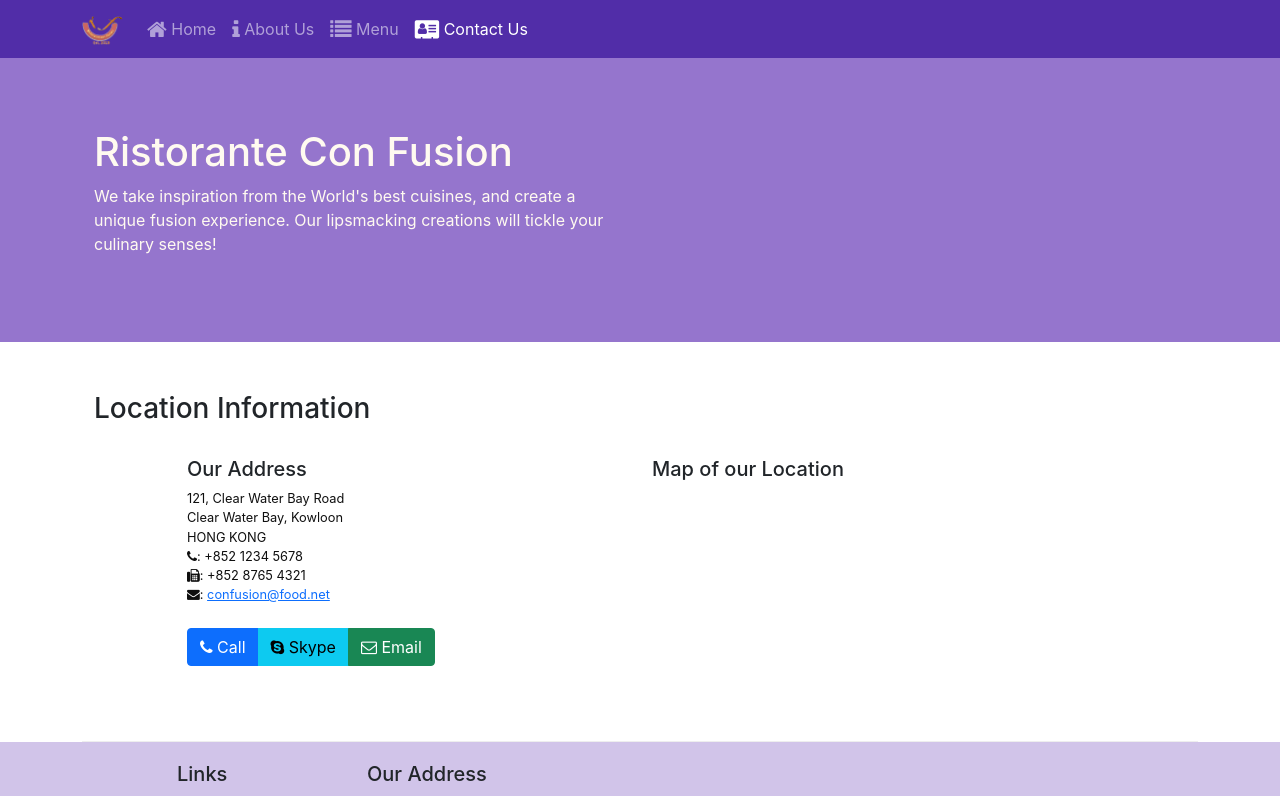
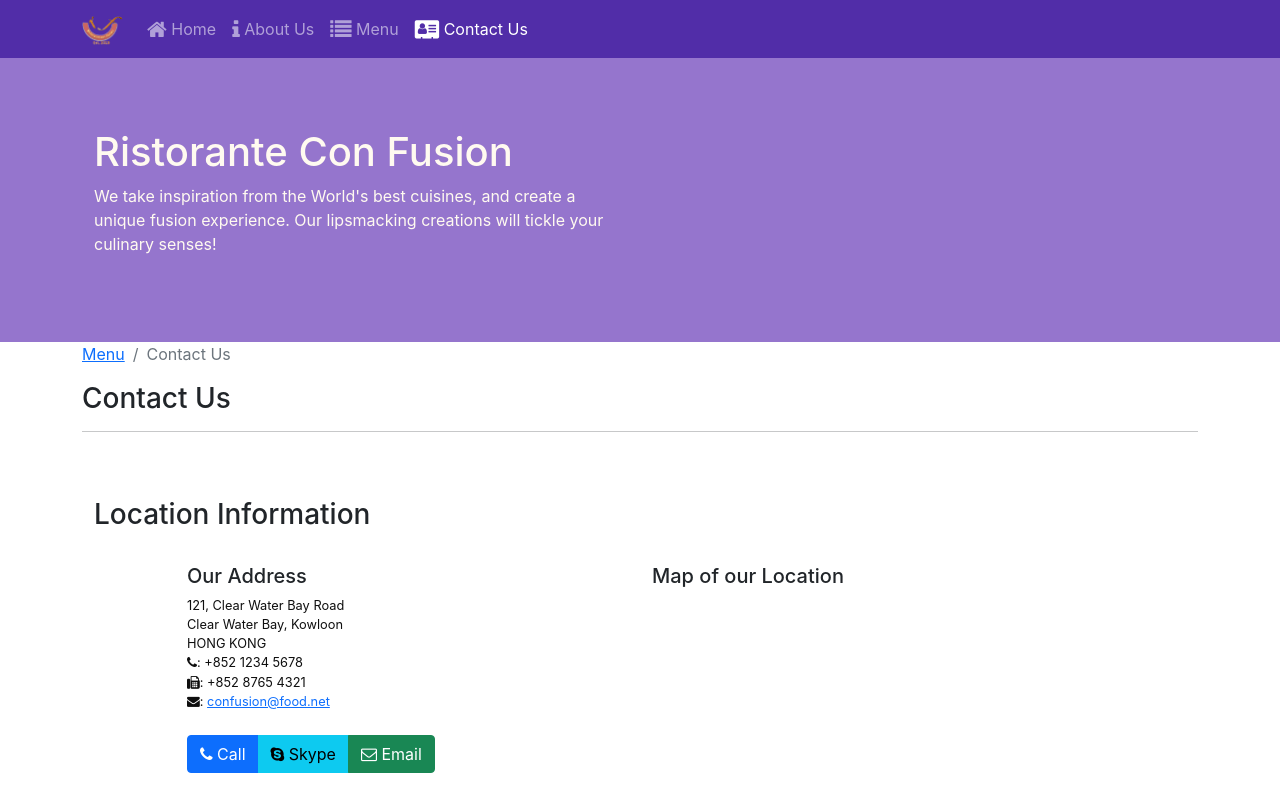
Before and after one commit to Abhaybsingh19w33/confusion---course-2-Front-End-Web-Development-with-React, a React (Create React App) app: page /contactus in a window 1280 px wide. Shown: the top 796 px of the page. Built offline with nearby package versions, Linux system fonts and the light colour scheme.

Commit message:
Single page application part 2

```diff
--- a/src/components/ContactComponent.js
+++ b/src/components/ContactComponent.js
@@ -1,22 +1,40 @@
 import React from 'react';
+import { Breadcrumb, BreadcrumbItem } from 'reactstrap';
+import { Link } from 'react-router-dom';
 
 function Contact(props) {
-    return(
+
+    return (
         <div className="container">
+            <div className="row">
+                <Breadcrumb>
+                    <BreadcrumbItem>
+                        <Link to='/menu'>Menu</Link>
+                    </BreadcrumbItem>
+                    <BreadcrumbItem active>
+                        {/* {props.dish.name} */}
+                        Contact Us
+                    </BreadcrumbItem>
+                </Breadcrumb>
+                <div className="col-12">
+                    <h3>Contact Us</h3>
+                    <hr />
+                </div>
+            </div>
             <div className="row row-content">
                 <div className="col-12">
-                <h3>Location Information</h3>
+                    <h3>Location Information</h3>
                 </div>
                 <div className="col-12 col-sm-4 offset-sm-1">
-                        <h5>Our Address</h5>
-                        <address>
+                    <h5>Our Address</h5>
+                    <address>
                         121, Clear Water Bay Road<br />
                         Clear Water Bay, Kowloon<br />
                         HONG KONG<br />
                         <i className="fa fa-phone"></i>: +852 1234 5678<br />
                         <i className="fa fa-fax"></i>: +852 8765 4321<br />
                         <i className="fa fa-envelope"></i>: <a href="mailto:confusion@food.net">confusion@food.net</a>
-                        </address>
+                    </address>
                 </div>
                 <div className="col-12 col-sm-6 offset-sm-1">
                     <h5>Map of our Location</h5>
--- a/src/components/DishdetailComponent.js
+++ b/src/components/DishdetailComponent.js
@@ -1,5 +1,6 @@
 import React from "react";
-import { Card, CardImg, CardText, CardBody, CardTitle } from "reactstrap";
+import { Breadcrumb,BreadcrumbItem, Card, CardImg, CardText, CardBody, CardTitle } from "reactstrap";
+import { Link } from 'react-router-dom';
 
 function RenderDish({ dish }) {
     if (dish != null) {
@@ -17,11 +18,11 @@
     }
 }
 
-function RenderComments({ dish }) {
-    if (dish != null) {
-        if (dish.comments != null) {
+function RenderComments({ comments }) {
+    // if (dish != null) {
+        if (comments != null) {
             // let options = { year: "numeric", month: "short", day: "numeric" };
-            return dish.comments.map((comment) => (
+            return comments.map((comment) => (
                 <ul key={comment.id} className="list-unstyled">
                     <li className="mb-2">{comment.comment}</li>
                     <li>
@@ -31,15 +32,34 @@
                 </ul>
             ));
         } else return <div></div>;
-    } else return <div></div>;
+    // } else return <div></div>;
 
 }
 
 const DishDetail = (props) => {
     // const { dish } = this.props;
+    // console.log(props);
+    // console.log("props.dish ");
+    // console.log(props.dish);
+    // console.log("props.comment ");
+    // console.log(props.comments);
     if (props.dish != null) {
         return (
             <div className="container">
+                <div className="row">
+                    <Breadcrumb>
+                        <BreadcrumbItem>
+                            <Link to='/menu'>Menu</Link>
+                        </BreadcrumbItem>
+                        <BreadcrumbItem active>
+                            {props.dish.name}
+                        </BreadcrumbItem>
+                    </Breadcrumb>
+                    <div className="col-12">
+                        <h3>{props.dish.name}</h3>
+                        <hr />
+                    </div>
+                </div>
                 <div className="row">
                     <div className="col-12 col-md-5 mt-1">
                         <RenderDish dish={props.dish} />
@@ -47,7 +67,7 @@
                     </div>
                     <div className="col-12 col-md-5 mt-1">
                         <h4>Comments</h4>
-                        <RenderComments dish={props.dish} />
+                        <RenderComments comments={props.comments} />
                         {/* {this.renderComments(dish)} */}
                     </div>
                 </div>
--- a/src/components/MainComponent.js
+++ b/src/components/MainComponent.js
@@ -40,6 +40,22 @@
                 />
             );
         }
+
+        // method a params from route
+        // it consist of parameter as dishId
+        const DishWithId = ({ match }) => {
+            // console.log("dish");
+            // console.log(this.state.dishes.filter((dish) => dish.id === parseInt(match.params.dishId, 10)[0]));
+            // console.log("comments");
+            // console.log(this.state.comments.filter((comment) => comment.dishId === parseInt(match.params.dishId, 10)));
+            return (
+                // match.params.dishId - accessing the dishId from params
+                // 10 is the redix od decimal number
+                <DishDetail dish={this.state.dishes.filter((dish) => dish.id === parseInt(match.params.dishId, 10))[0]}
+                    comments={this.state.comments.filter((comment) => comment.dishId === parseInt(match.params.dishId, 10))} />
+            );
+        }
+
         return (
             <div>
                 <Header />
@@ -49,6 +65,8 @@
                     {/* this Route will not allow us to pasa ny props into menu component */}
                     {/* so we have to pass the props as an function component */}
                     <Route exact path="/menu" component={() => <Menu dishes={this.state.dishes} />} />
+                    {/* here Route returns 3 prams that we use in DishWithId */}
+                    <Route path="/menu/:dishId" component={DishWithId} />
                     <Route exact path="/contactus" component={Contact} />
                     {/* if no path matches then redirect to home page */}
                     <Redirect to="/home" />
--- a/src/components/MenuComponent.js
+++ b/src/components/MenuComponent.js
@@ -1,5 +1,6 @@
 import React from 'react';
-import { Card, CardImg, CardImgOverlay, CardText, CardBody, CardTitle } from 'reactstrap';
+import { Card, CardImg, CardImgOverlay, CardText, CardBody, CardTitle, Breadcrumb, BreadcrumbItem } from 'reactstrap';
+import { Link } from 'react-router-dom';
 
 // converting the class component to functional component
 function RenderMenuItem({ dish, onClick }) {
@@ -7,7 +8,10 @@
         // relacing Media with cards
         // here main component is passing a onclick as a props to this Menu component
         // then dish.id will be passed back to main and stored in selected dish
-        <Card onClick={() => onClick(dish.id)}>
+        <Card>
+            {/* `` js code inside this, when it is passed, it is evaluated */}
+            {/* so dish.id will be substituted with its id */}
+            <Link to={`/menu/${dish.id}`}>
                 {/* display the image */}
                 <CardImg width="100%" src={dish.image} alt={dish.name} />
                 {/* displaying the name of the dishes on the image card itself */}
@@ -15,6 +19,7 @@
                     {/* heading for dish */}
                     <CardTitle heading><h4>{dish.name}</h4></CardTitle>
                 </CardImgOverlay>
+            </Link>
         </Card>
     );
 }
@@ -30,12 +35,24 @@
             // in js every item requires a key attribute to be specified
             // this will help the identify the item uniquely
             <div key={dish.id} className="col-12 col-md-5 mt-1">
-                <RenderMenuItem dish={dish} onClick={props.onClick}/>
+                <RenderMenuItem dish={dish} />
             </div>
         );
     });
     return (
         <div className="container">
+            <div className="row">
+                <Breadcrumb>
+                    <BreadcrumbItem>
+                        <Link to='/home'>Home</Link>
+                    </BreadcrumbItem>
+                    <BreadcrumbItem active>Menu</BreadcrumbItem>
+                </Breadcrumb>
+                <div className="col-12">
+                    <h3>Menu</h3>
+                    <hr />
+                </div>
+            </div>
             <div className="row">
                 {/* js variables */}
                 {menu}
```
Also changed, not shown: 1 other file (tests, documents, lock files or other folders). Lines whose indentation alone changed are shown as unchanged.
